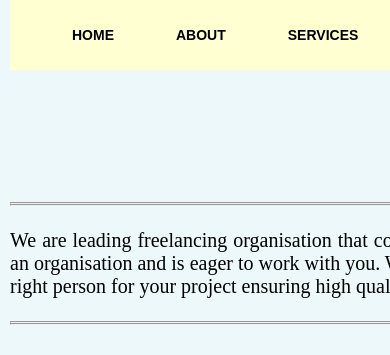
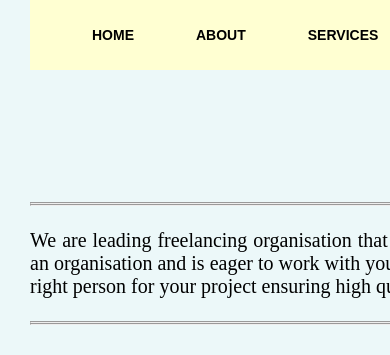
Before and after one commit to princeraj2003/taskMingle, a plain HTML site: page index.html in a window 390 px wide. Shown: the top 355 px of the page. Drawn offline with Linux system fonts and the light colour scheme.

Commit message:
Update style.css

```diff
--- a/style.css
+++ b/style.css
@@ -305,8 +305,8 @@ ul li a:hover{
     }
 
     /* Mobile Styles */
-    @media screen and (max-width: 480px) {
+    @media screen and (max-width: 400px) {
       .container {
-        padding: 0 10px;
+        padding: 0 30px;
       }
     }
```
